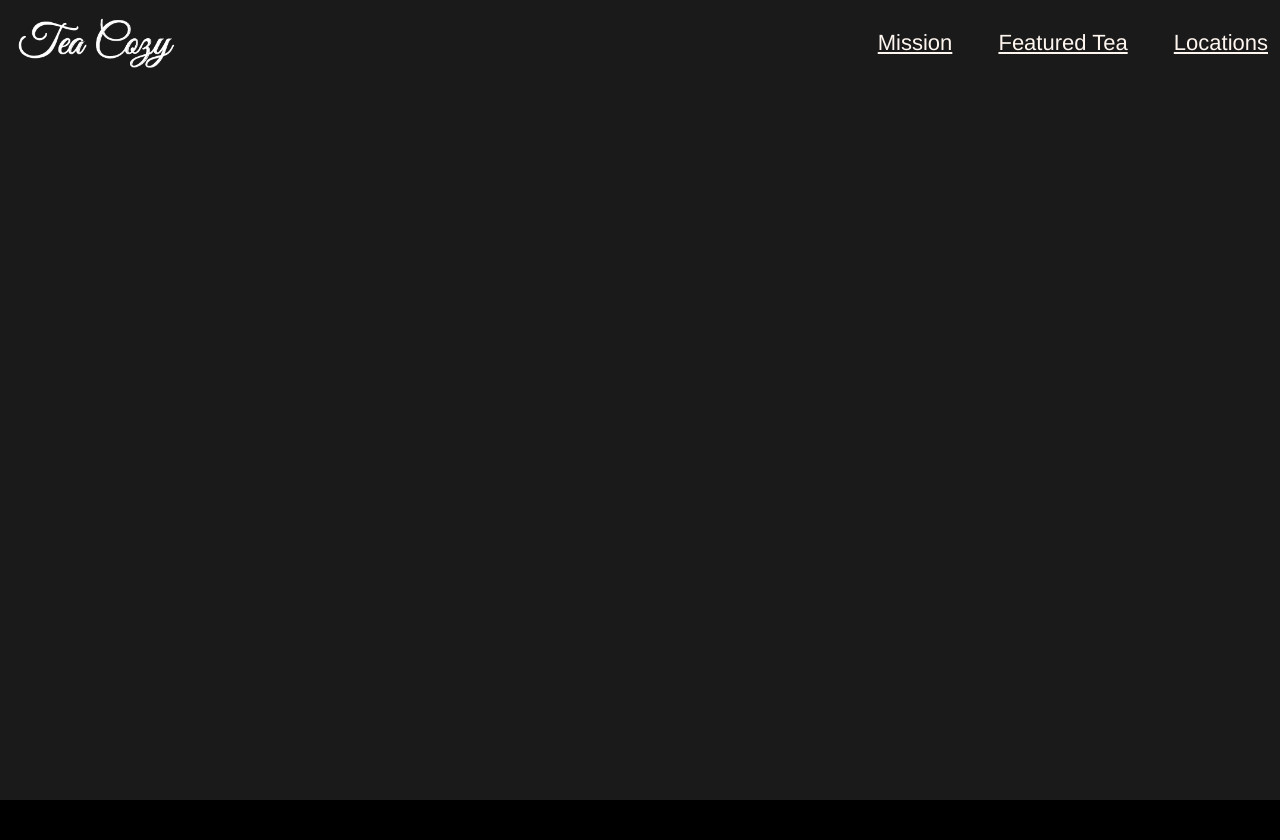
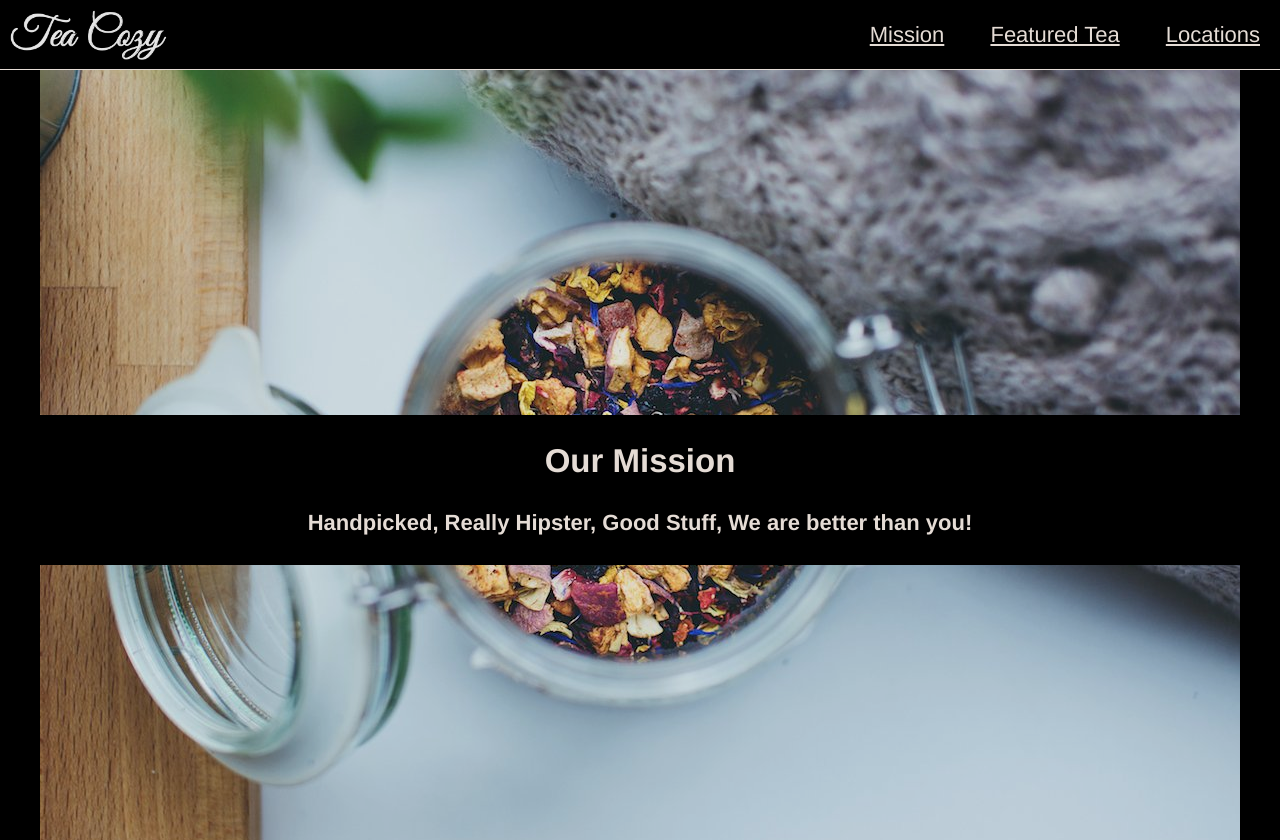
Before and after one commit to dokolas/tea_cozy, a plain HTML site: page index.html in a window 1280 px wide. Before the commit the page ends 800 px from the top, so only its background shows below. Drawn offline with Linux system fonts and the light colour scheme.

Commit message:
Mission section finished!

```diff
--- a/index.html
+++ b/index.html
@@ -30,7 +30,12 @@
     </header>
     <!-- Header End-->
 
-    <main>
-
-    </main>
+    <div class="main">
+        <div class="flex-responsive" id="mission">
+            <div class = "missiontext">
+                <h2>Our Mission</h2>
+                <h4>Handpicked, Really Hipster, Good Stuff, We are better than you!</h4>
+            </div>
+        </div>
+    </div>
 </body>
--- a/resources/styles.css
+++ b/resources/styles.css
@@ -1,9 +1,11 @@
-html {
+body {
     background-color: black;
     color: seashell;
     font-size: 22px;
     font-family: Helvetica;
     opacity: 0.9;
+    text-align:center;
+    margin: 0;
 }
 
 a{
@@ -15,6 +17,9 @@ header {
     height: 69px;
     width: 100%;
     align-items: center;
+    z-index:1;
+    border-bottom: 1px solid seashell;
+    background-color: black;
 }
 
 header img{
@@ -38,3 +43,22 @@ nav{
     justify-content: center;
     flex-wrap: wrap;
 }
+
+.main{
+    padding-top: 70px;
+    margin: auto;
+}
+
+#mission{
+    height: 700px;
+    background-image: url(../images/img-mission-background.jpg);
+    padding-top:70px;
+    width: 1200px;
+    margin: auto;
+}
+
+#mission .missiontext{
+    width: 100%;
+    background-color: black;
+    margin:auto;
+}
```
